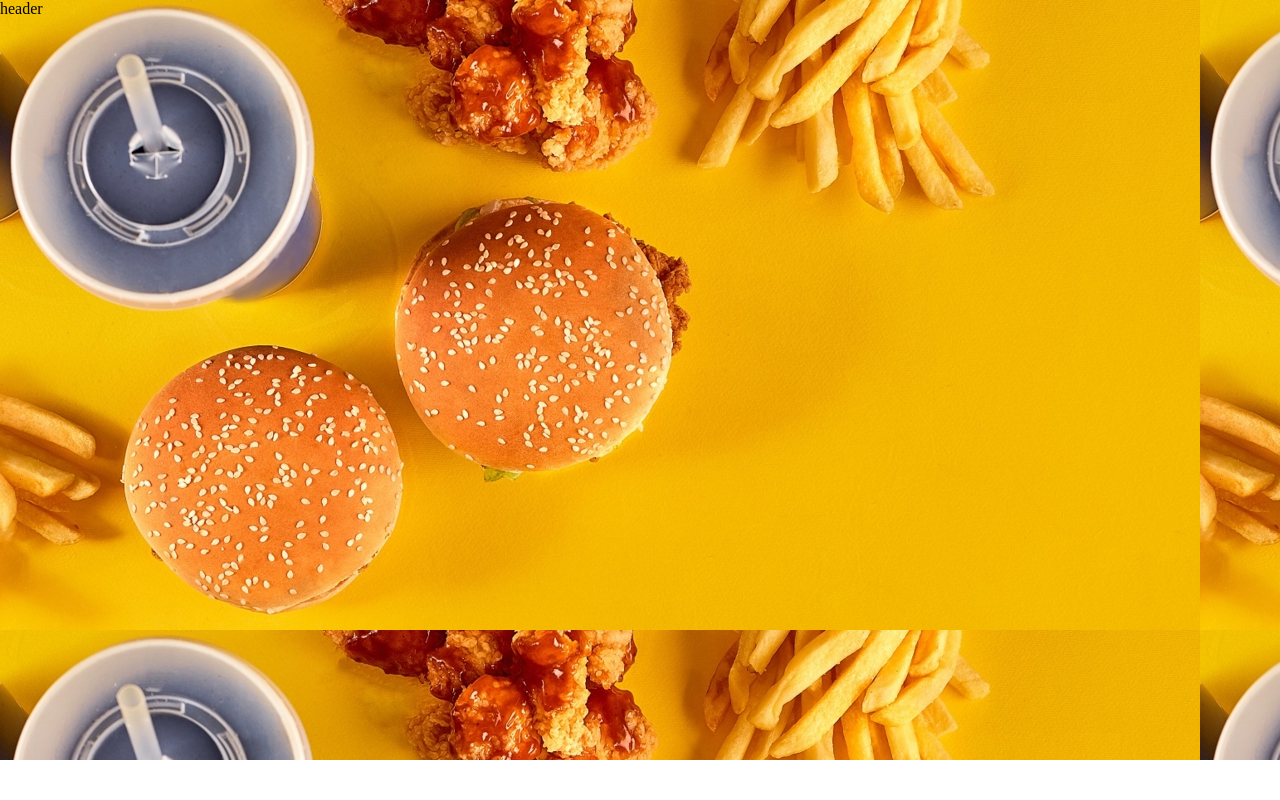
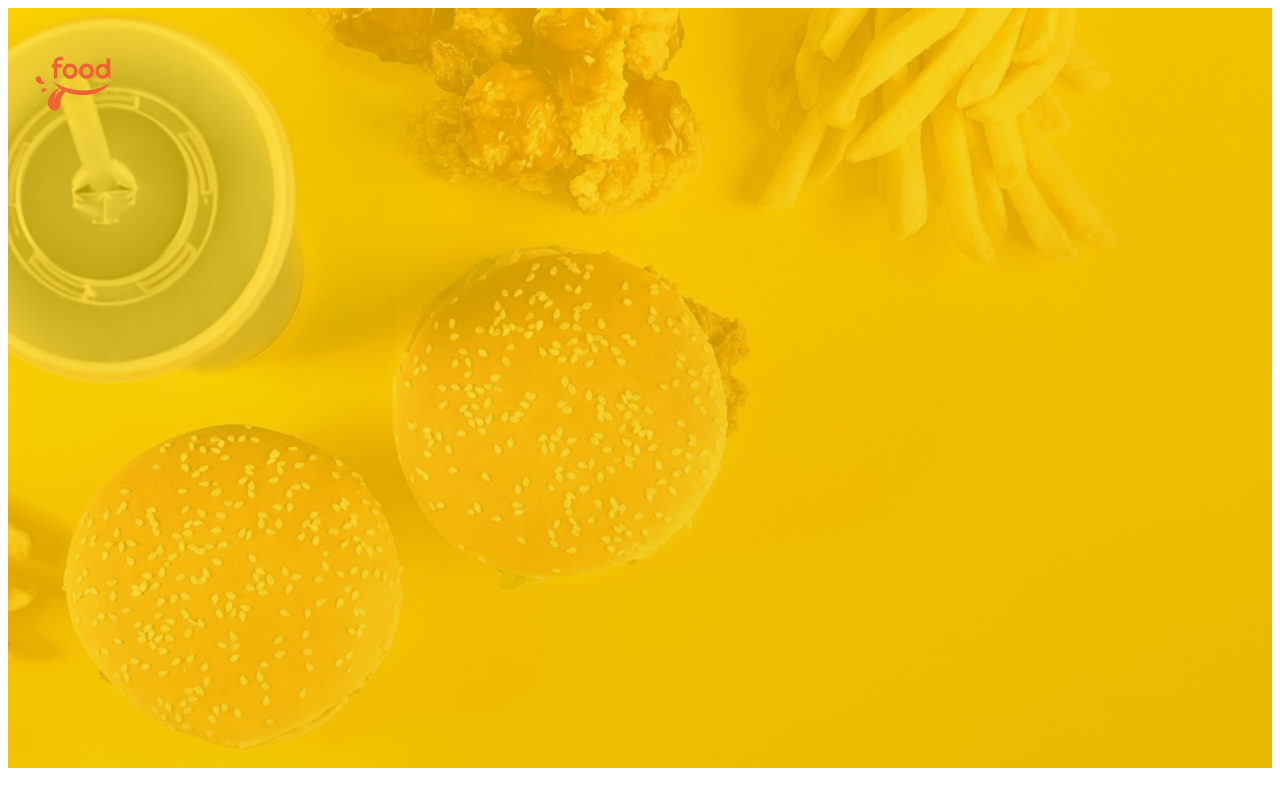
Before and after one commit to MuhammadAsadUllah000/TastyDelights-Project, a plain HTML site: page index.html in a window 1280 px wide. Drawn offline with Linux system fonts and the light colour scheme.

Commit message:
updated new files

```diff
--- a/index.html
+++ b/index.html
@@ -17,7 +17,12 @@
 </head>
 <body>
     <header class="header">
-        header
+        <div class="logo">
+            <div class="logo-box">
+
+            </div>
+
+        </div>
     </header>
 
 </body>
--- a/style.css
+++ b/style.css
@@ -8,14 +8,6 @@ Dark Gold/Yellow: #E6B800; */
 Light Golden/Yellow:#704214; */
 
 
-
-
-
-
-
-
-
-
 *{
     margin: 0;
     padding: 0;
@@ -23,17 +15,36 @@ Light Golden/Yellow:#704214; */
 }
 
 
-.body{
+body{
     font-size: 1.3rem;
     font-family: "lato", sans-serif;
     font-weight: 400;
     line-height: 1.5rem;
     color: #777;
+    margin: .5rem;
 }
 
 
 .header{
     height: 95vh;
-    background-image:url(/Images/hero-image.jpg) ;
+    background-image:linear-gradient(to right bottom,#ffd900b0,#e6b800cc),url(/Images/hero-image.jpg) ;
+    background-size: cover;
+    background-position: top;
 
 }
+
+
+.logo{
+    position: absolute;
+    top: 1rem;
+    left: 1rem;
+
+}
+
+.logo-box{
+    background-image: url(/Images/logo.png);
+    background-size: cover;
+    height: 8rem;
+    width: 8rem;
+
+}
```
